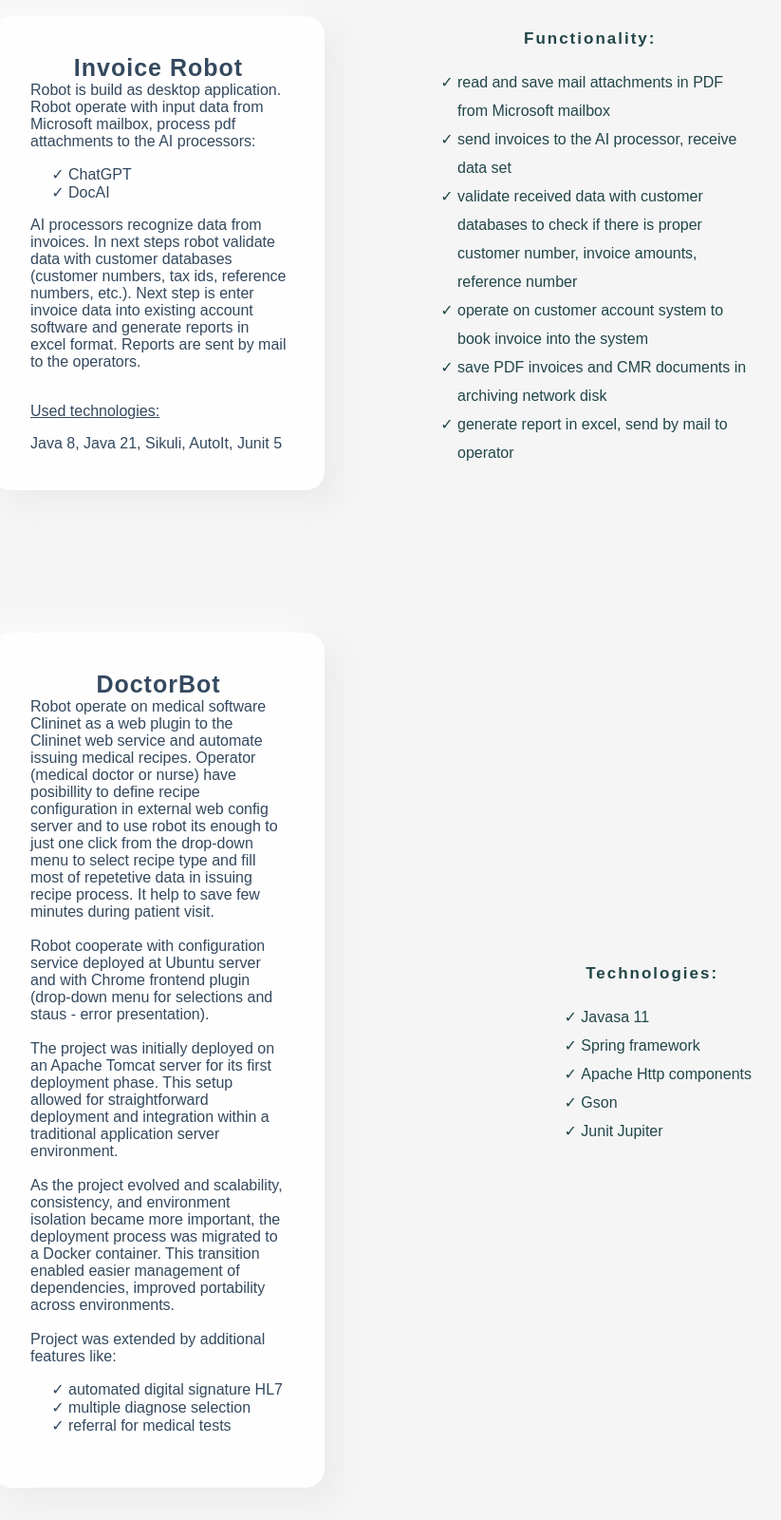
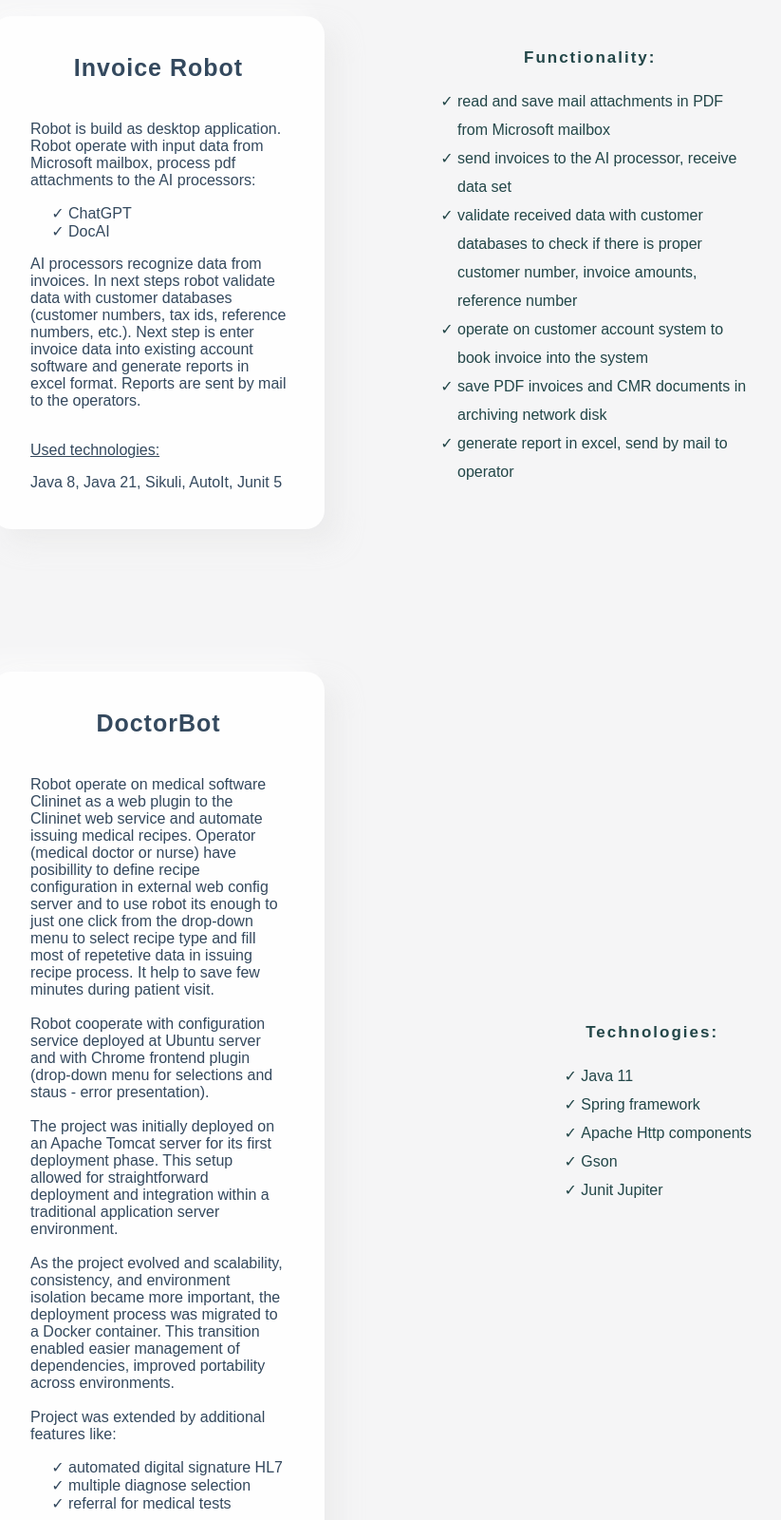
Before and after one commit to robert-er/portfolio, a plain HTML site: page index.html in a window 1280 px wide. Shown: the part 1280-2880 px from the top of the page at 95% size, without its empty margins (248-1071 px from the left). Drawn offline with Linux system fonts and the light colour scheme; a script that the page names is missing; a web font is replaced by a local one.

Commit message:
Update index.html

```diff
--- a/index.html
+++ b/index.html
@@ -84,15 +84,16 @@
             <div class="buttons_res">
                 <div class="app_title">Invoice Robot
                 </div>
-
+            </div>
+            <div class="app_desc">
                 Robot is build as desktop application. Robot operate with input data from Microsoft mailbox, process pdf attachments to the AI processors:
                 <ul>
                     <li>ChatGPT</li>
                     <li>DocAI</li>
                 </ul>
 
-AI processors recognize data from invoices. In next steps robot validate data with customer databases (customer numbers, tax ids, reference numbers, etc.). Next step is enter invoice data into existing account software and generate reports in excel format.
-Reports are sent by mail to the operators.
+                AI processors recognize data from invoices. In next steps robot validate data with customer databases (customer numbers, tax ids, reference numbers, etc.). Next step is enter invoice data into existing account software and generate reports in excel format.
+                Reports are sent by mail to the operators.
                 <br><br><span style="text-decoration: underline; line-height: 50px">Used technologies: </span><br>
                 Java 8, Java 21, Sikuli, AutoIt, Junit 5
             </div>
@@ -116,6 +117,8 @@ Reports are sent by mail to the operators.
             <div class="buttons_res">
                 <div class="app_title">DoctorBot
                 </div>
+            </div>
+            <div class="app_desc">
                 Robot operate on medical software Clininet as a web plugin to the Clininet web service and automate issuing medical recipes.
                 Operator (medical doctor or nurse) have posibillity to define recipe configuration in external web config server and to use robot its enough to just one click from the drop-down menu to select recipe type and fill most of repetetive data in issuing recipe process.
                 It help to save few minutes during patient visit.<br>
@@ -139,7 +142,7 @@ Reports are sent by mail to the operators.
             <div class="functionality">Technologies:
             </div>
             <ul>
-                <li>Javasa 11</li>
+                <li>Java 11</li>
                 <li>Spring framework</li>
                 <li>Apache Http components</li>
                 <li>Gson</li>
@@ -172,7 +175,7 @@ Reports are sent by mail to the operators.
         <div class="app_1_desc">
             <div class="functionality">Technologies: </div>
             <ul>
-                <li>Java 8</li>li>
+                <li>Java 8</li>
                 <li>AutoIt</li>
                 <li>Sikuli</li>
                 <li>Http components</li>
```
